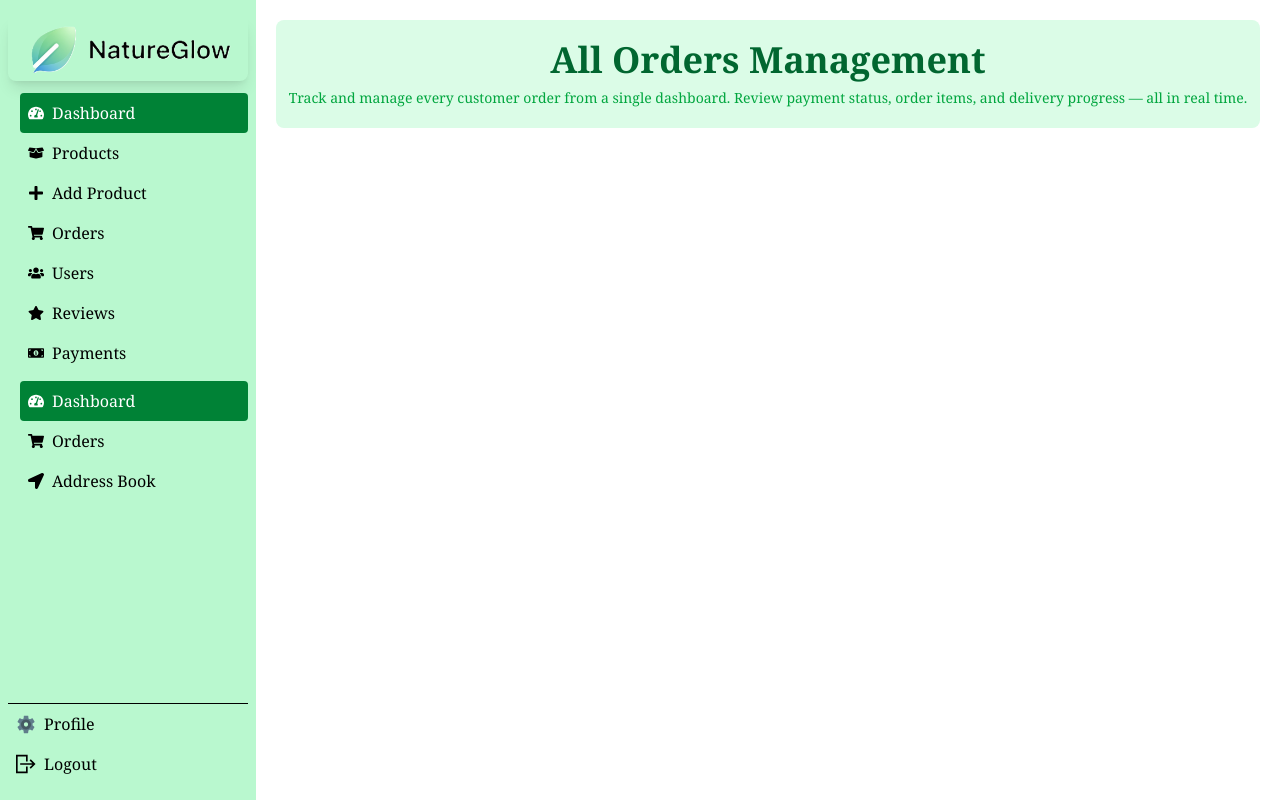
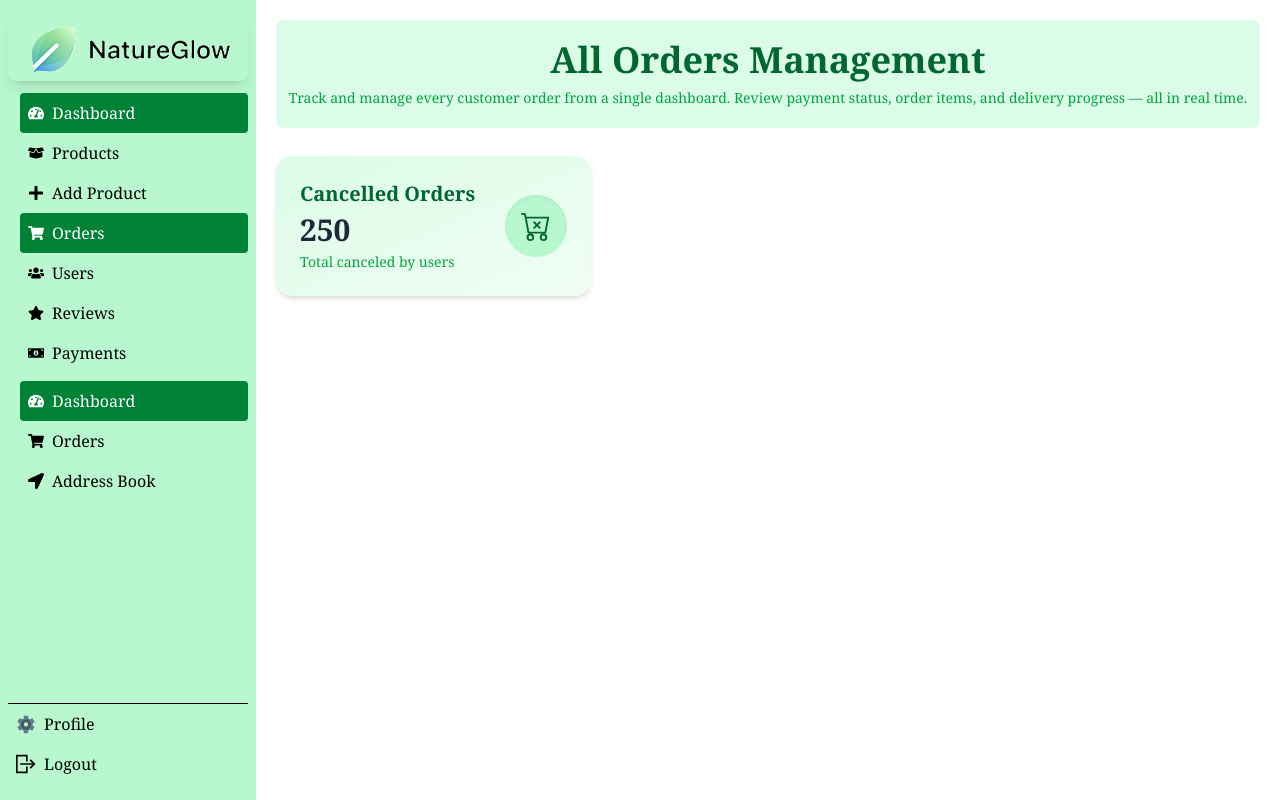
Before and after one commit to md-abu-naim/NatureGlow, a React (Vite) app: page /dashboard/admin-orders in a window 1280 px wide. Built offline with nearby package versions, Linux system fonts and the light colour scheme; no server answers.

Commit message:
admin orders page cancel car

```diff
--- a/src/Pages/Dashboard/AdminBar/AdminOrders.jsx
+++ b/src/Pages/Dashboard/AdminBar/AdminOrders.jsx
@@ -1,3 +1,4 @@
+import { BsCartX } from "react-icons/bs";
 
 const AdminOrders = () => {
     return (
@@ -6,6 +7,19 @@ const AdminOrders = () => {
                 <h1 className='text-4xl font-extrabold text-green-800'>All Orders Management</h1>
                 <p className='text-green-600 text-sm mt-2'>Track and manage every customer order from a single dashboard. Review payment status, order items, and delivery progress — all in real time.</p>
             </section>
+
+            <section className="grid grid-cols-2 md:grid-cols-3 gap-5 mt-7">
+                <div className="bg-gradient-to-br from-green-100 to-green-50 p-6 rounded-2xl shadow-md hover:shadow-xl ransition duration-300 ease-in-out group relative flex items-center justify-between">
+                    <div>
+                        <h3 className="text-xl font-bold text-green-800 group-hover:text-green-900 transition">Cancelled Orders</h3>
+                        <p className="text-3xl font-semibold text-gray-800 mt-1">250</p>
+                        <p className="text-sm text-green-600 mt-1">Total canceled by users</p>
+                    </div>
+                    <div className="bg-green-200 text-green-800 p-4 rounded-full shadow-inner group-hover:bg-green-300 transition">
+                        <BsCartX className="text-3xl" />
+                    </div>
+                </div>
+            </section>
         </div>
     );
 };
--- a/src/Pages/Dashboard/Sidebar/AdminRoutes.jsx
+++ b/src/Pages/Dashboard/Sidebar/AdminRoutes.jsx
@@ -7,7 +7,7 @@ const AdminRoutes = () => {
             <NavLink to='/dashboard' className={({ isActive }) => `flex items-center gap-2 p-2 hover:bg-green-500 rounded transition-colors duration-300 transform ${isActive && 'bg-green-700 text-white hover:text-black'}`}><FaTachometerAlt /> Dashboard</NavLink>
             <NavLink to='/dashboard/products' className={({ isActive }) => `flex items-center gap-2 p-2 hover:bg-green-500 rounded transition-colors duration-300 transform ${isActive && 'bg-green-700 text-white hover:text-black'}`}><FaBoxOpen /> Products</NavLink>
             <NavLink to='/dashboard/addProduct' className={({ isActive }) => `flex items-center gap-2 p-2 hover:bg-green-500 rounded transition-colors duration-300 transform ${isActive && 'bg-green-700 text-white hover:text-black'}`}><FaPlus /> Add Product</NavLink>
-            <NavLink to='/dashboard/orders' className={({ isActive }) => `flex items-center gap-2 p-2 hover:bg-green-500 rounded transition-colors duration-300 transform ${isActive && 'bg-green-700 text-white hover:text-black'}`}><FaShoppingCart /> Orders</NavLink>
+            <NavLink to='/dashboard/admin-orders' className={({ isActive }) => `flex items-center gap-2 p-2 hover:bg-green-500 rounded transition-colors duration-300 transform ${isActive && 'bg-green-700 text-white hover:text-black'}`}><FaShoppingCart /> Orders</NavLink>
             <NavLink to='/dashboard/users' className={({ isActive }) => `flex items-center gap-2 p-2 hover:bg-green-500 rounded transition-colors duration-300 transform ${isActive && 'bg-green-700 text-white hover:text-black'}`}><FaUsers /> Users</NavLink>
             <NavLink to='/dashboard/reviews' className={({ isActive }) => `flex items-center gap-2 p-2 hover:bg-green-500 rounded transition-colors duration-300 transform ${isActive && 'bg-green-700 text-white hover:text-black'}`}><FaStar /> Reviews</NavLink>
             <NavLink to='/dashboard/payments' className={({ isActive }) => `flex items-center gap-2 p-2 hover:bg-green-500 rounded transition-colors duration-300 transform ${isActive && 'bg-green-700 text-white hover:text-black'}`}><FaMoneyBillAlt /> Payments</NavLink>
```
